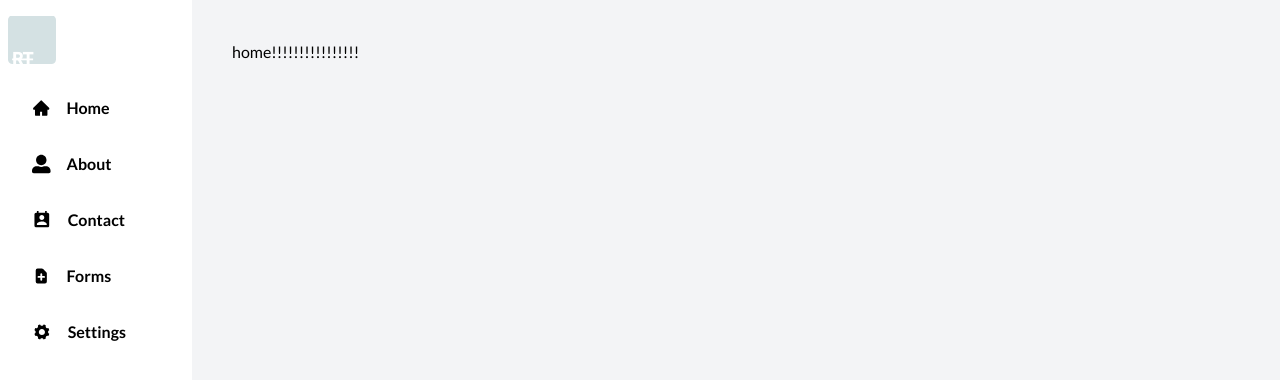
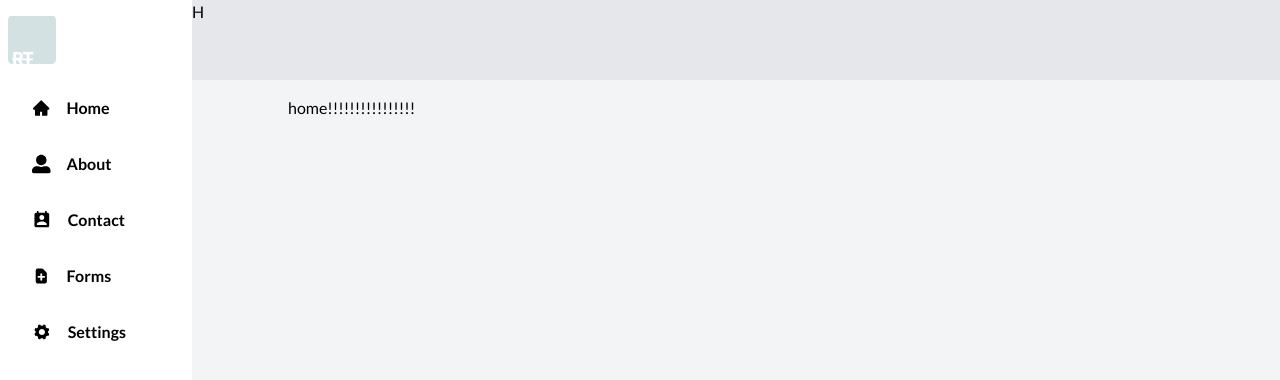
Before and after one commit to cazterk/react-tailwind-dashboard-template, a React (Create React App) app: page / in a window 1280 px wide. Shown: the top 380 px of the page. Built offline with nearby package versions, Linux system fonts and the light colour scheme.

Commit message:
add header component

```diff
--- /dev/null
+++ b/src/components/header.tsx
@@ -0,0 +1,7 @@
+import React from "react";
+
+const Header = () => {
+  return <div>H</div>;
+};
+
+export default Header;
--- a/src/components/layout.tsx
+++ b/src/components/layout.tsx
@@ -1,12 +1,21 @@
 import { Route, BrowserRouter as Router, Routes } from "react-router-dom";
+import Header from "./header";
 import Sidebar from "./sidebar";
 
 const Layout = ({ children }: any) => {
   return (
     <>
       <div className="flex h-screen">
-        <Sidebar />
-        <main className="flex-auto bg-gray-100 p-10">{children}</main>
+        <div>
+          <Sidebar />
+        </div>
+
+        <div className="flex-auto bg-gray-100 ">
+          <div className="w-full h-20 fixed bg-gray-200">
+            <Header />
+          </div>
+          <main className=" p-24">{children}</main>
+        </div>
       </div>
     </>
   );
```
